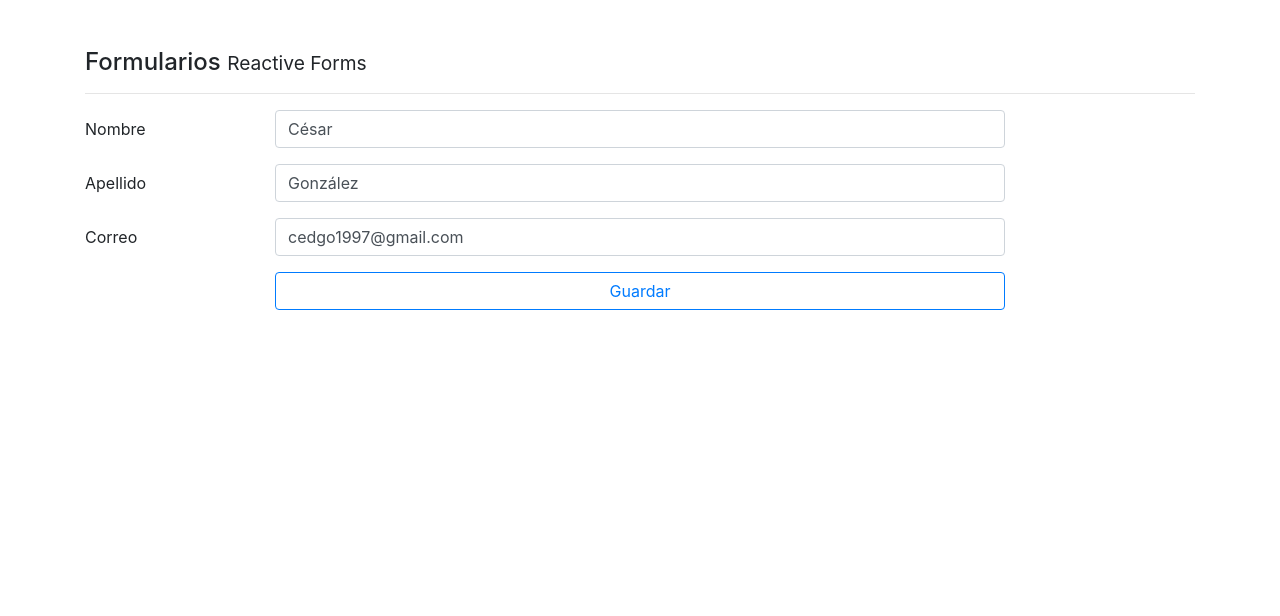
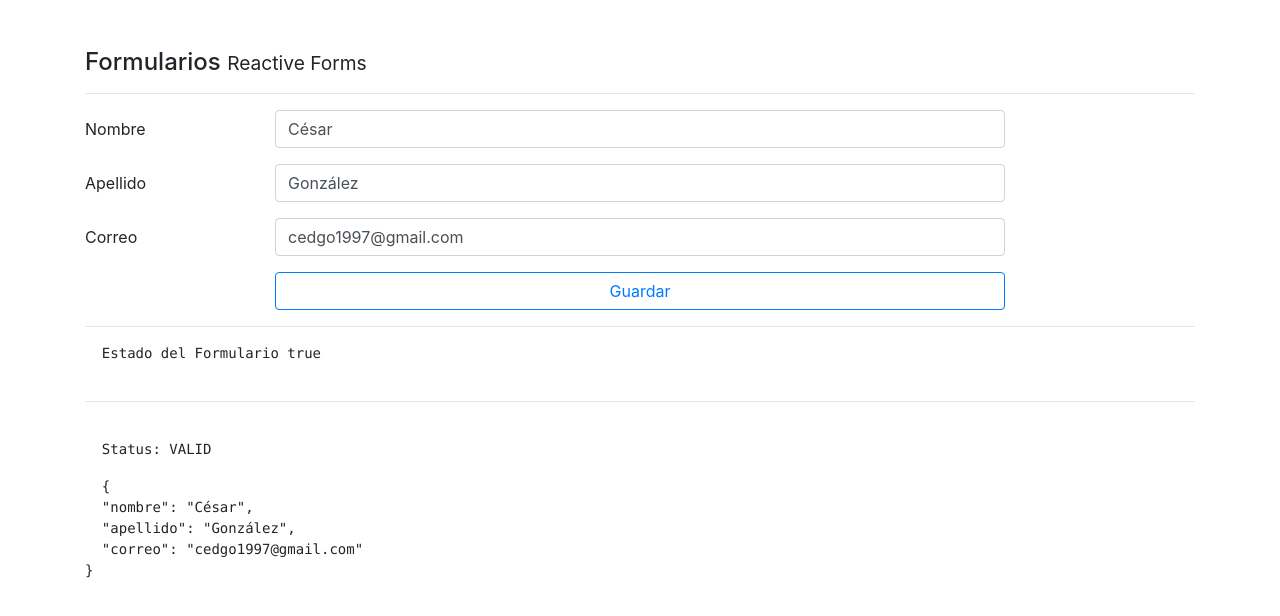
Before and after one commit to Cedgo1997/Angular-Forms, an Angular app: page /reactive in a window 1280 px wide. Shown: the top 616 px of the page. Built offline with nearby package versions, Linux system fonts and the light colour scheme.

Commit message:
Status checker on html

```diff
--- a/src/app/pages/reactive/reactive.component.html
+++ b/src/app/pages/reactive/reactive.component.html
@@ -48,3 +48,15 @@
     </div>
   </div>
 </form>
+
+
+<hr>
+<pre>
+  Estado del Formulario {{ forma.valid }}
+  <hr>
+  Status: {{ forma.status }}
+</pre>
+
+<pre>
+  {{ forma.value | json }}
+</pre>
```
